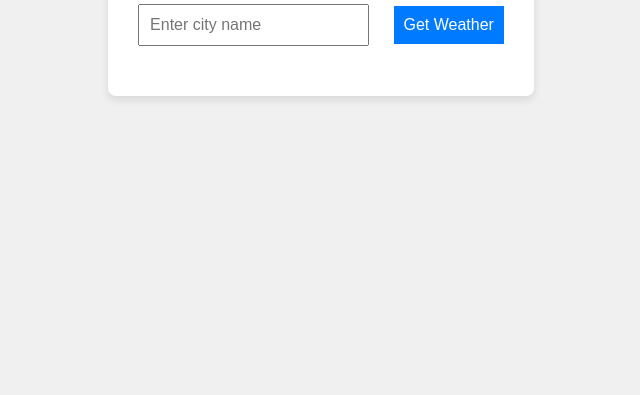
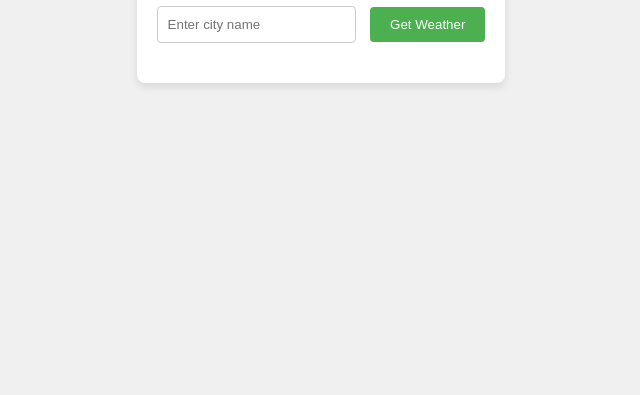
Before and after one commit to berker-kync/weather-app, a website: page public/index.html in a window 1280 px wide. Shown: the part 405-800 px from the top of the page, without its empty margins (319-959 px from the left). Drawn offline with Linux system fonts and the light colour scheme.

Commit message:
Style input and button elements for better UI

```diff
--- a/public/index.css
+++ b/public/index.css
@@ -20,21 +20,24 @@
   box-shadow: 0 4px 8px rgba(0, 0, 0, 0.1);
 }
 
-  input, button {
-    padding: 10px;
-    margin: 10px;
-    font-size: 16px;
-  }
+  input[type="text"] {
+  padding: 10px;
+  margin-right: 10px;
+  border: 1px solid #ccc;
+  border-radius: 4px;
+}
 
   button {
-    background-color: #007bff;
+    padding: 10px 20px;
+    background-color: #4CAF50;
     color: white;
     border: none;
+    border-radius: 4px;
     cursor: pointer;
   }
 
   button:hover {
-    background-color: #0056b3;
+    background-color: #45a049;
   }
 
   #city, #temperature, #description {
```
